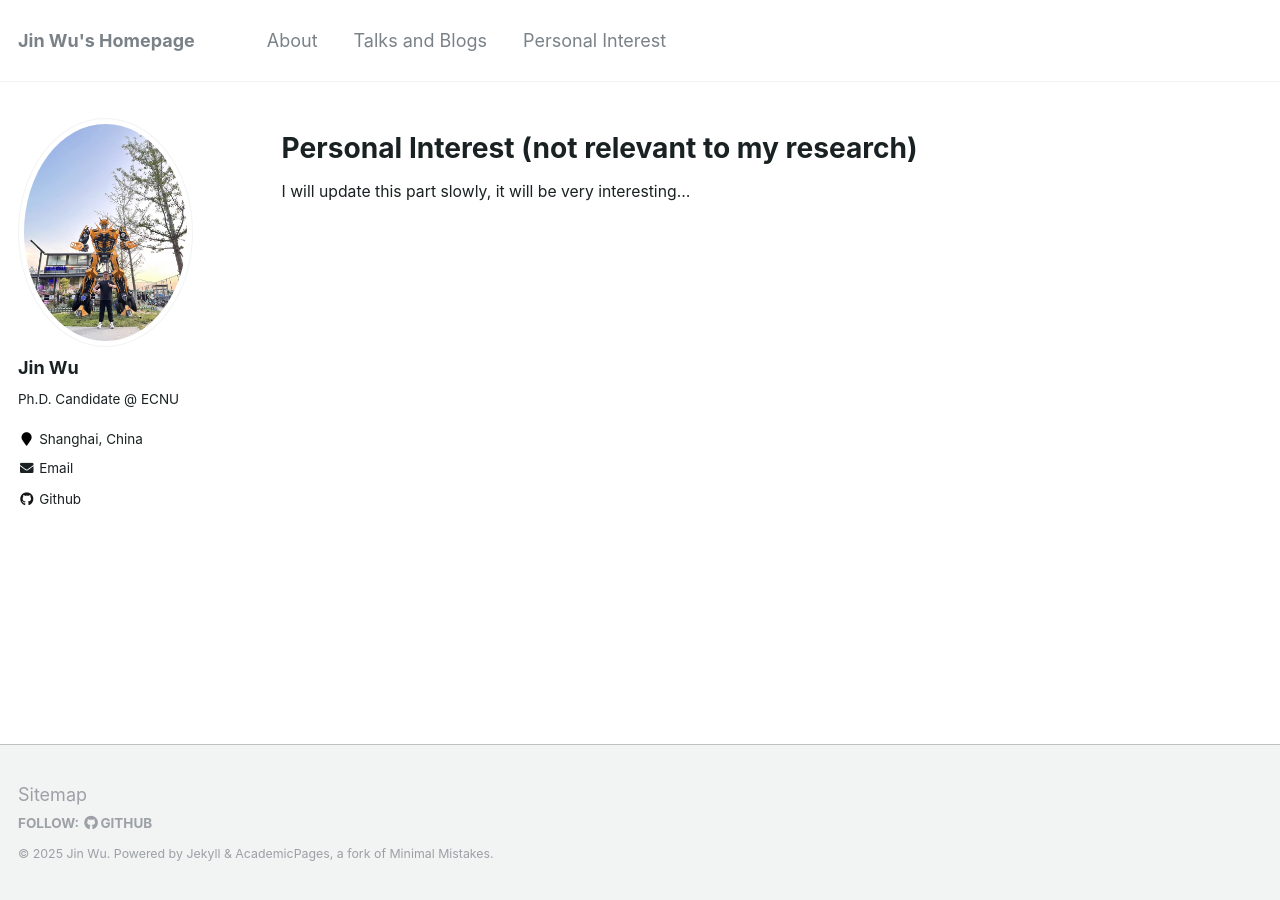
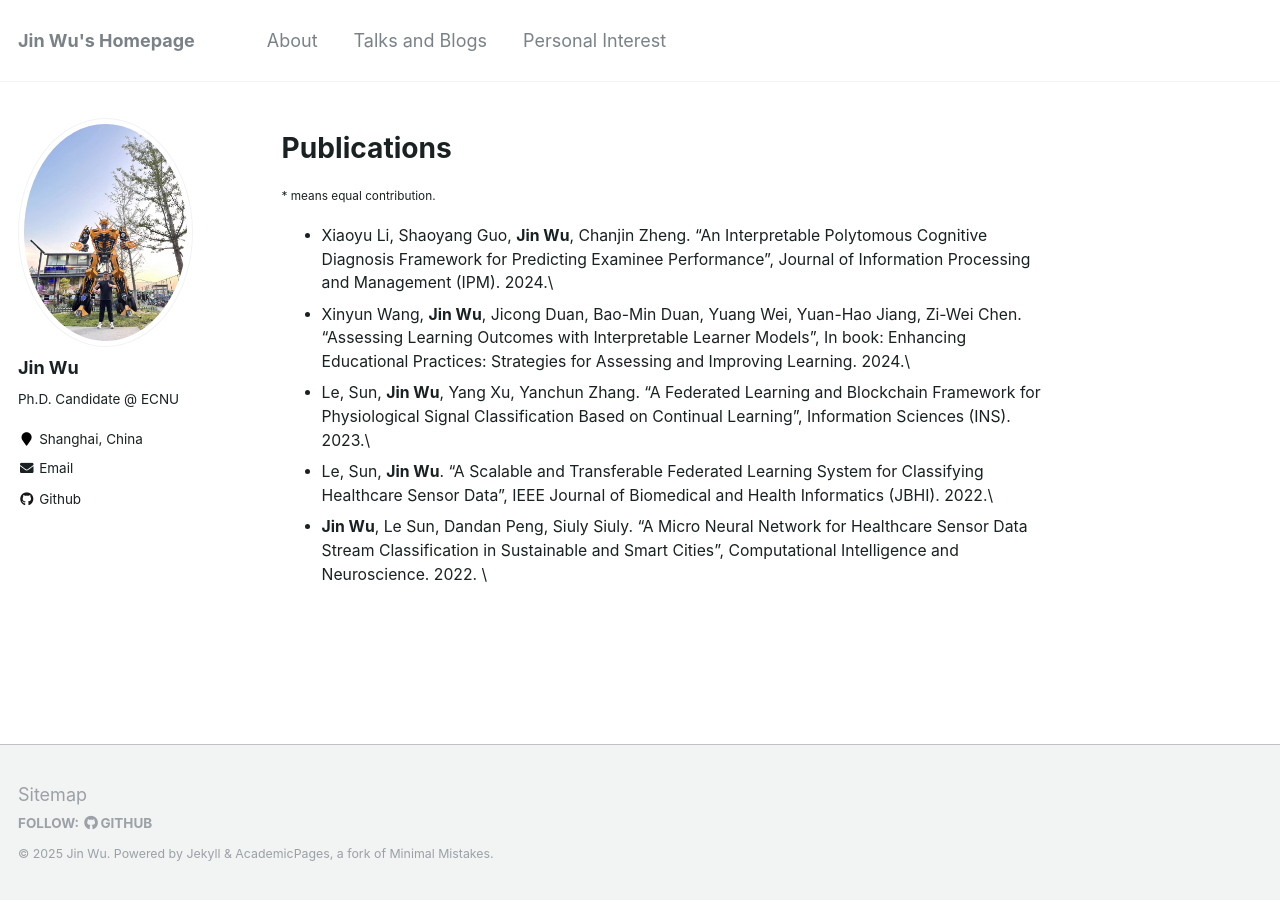
Before and after one commit to WooTzins/WooTzins.github.io, a Jekyll site: the page built from _pages/misc.md, in a window 1280 px wide. Built offline with Jekyll 4.4.1, drawn with Linux system fonts in a browser that asks for light colours; comment, search, counter and statistics services are not loaded.

Commit message:
Update misc.md

```diff
--- a/_pages/misc.md
+++ b/_pages/misc.md
@@ -4,6 +4,12 @@ permalink: /misc/
 author_profile: true
 ---
 
-Personal Interest (not relevant to my research)
+Publications
 ======
-I will update this part slowly, it will be very interesting...
+<sub>\* means equal contribution. </sub>
+
+* Xiaoyu Li, Shaoyang Guo, **Jin Wu**, Chanjin Zheng. "An Interpretable Polytomous Cognitive Diagnosis Framework for Predicting Examinee Performance", Journal of Information Processing and Management (IPM). 2024.\\
+* Xinyun Wang, **Jin Wu**, Jicong Duan, Bao-Min Duan, Yuang Wei, Yuan-Hao Jiang, Zi-Wei Chen. "Assessing Learning Outcomes with Interpretable Learner Models", In book: Enhancing Educational Practices: Strategies for Assessing and Improving Learning. 2024.\\
+* Le, Sun, **Jin Wu**, Yang Xu, Yanchun Zhang. "A Federated Learning and Blockchain Framework for Physiological Signal Classification Based on Continual Learning", Information Sciences (INS). 2023.\\
+* Le, Sun, **Jin Wu**. "A Scalable and Transferable Federated Learning System for Classifying Healthcare Sensor Data", IEEE Journal of Biomedical and Health Informatics (JBHI). 2022.\\
+* **Jin Wu**, Le Sun, Dandan Peng, Siuly Siuly. "A Micro Neural Network for Healthcare Sensor Data Stream Classification in Sustainable and Smart Cities", Computational Intelligence and Neuroscience. 2022. \\
```
